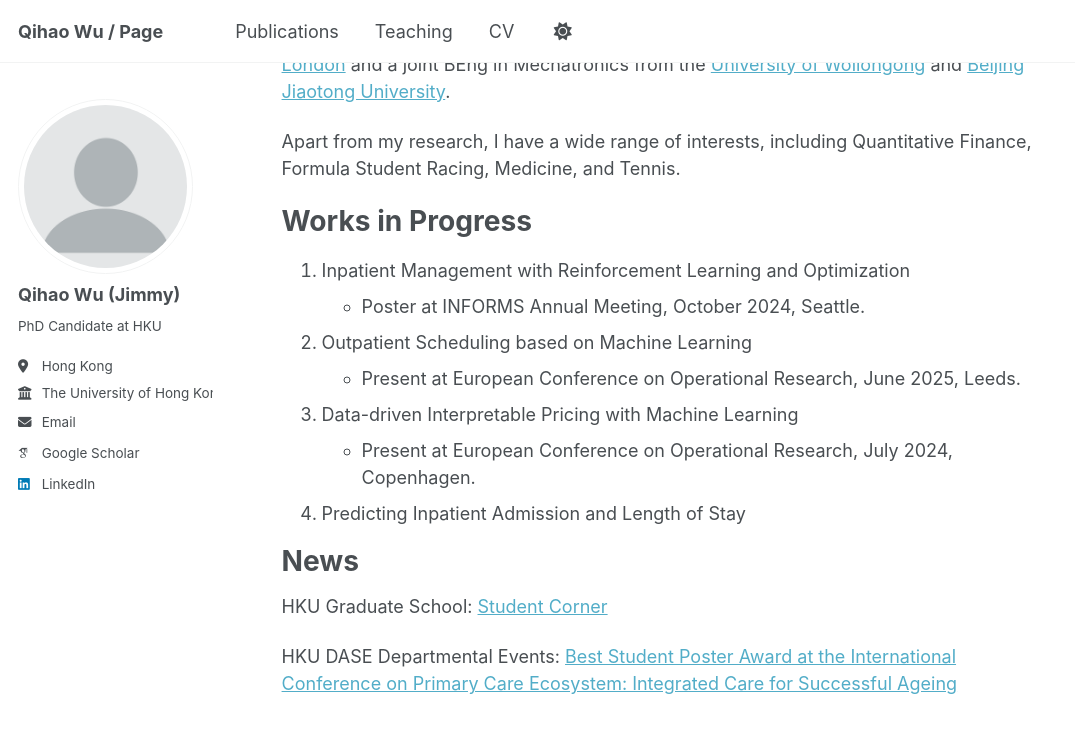
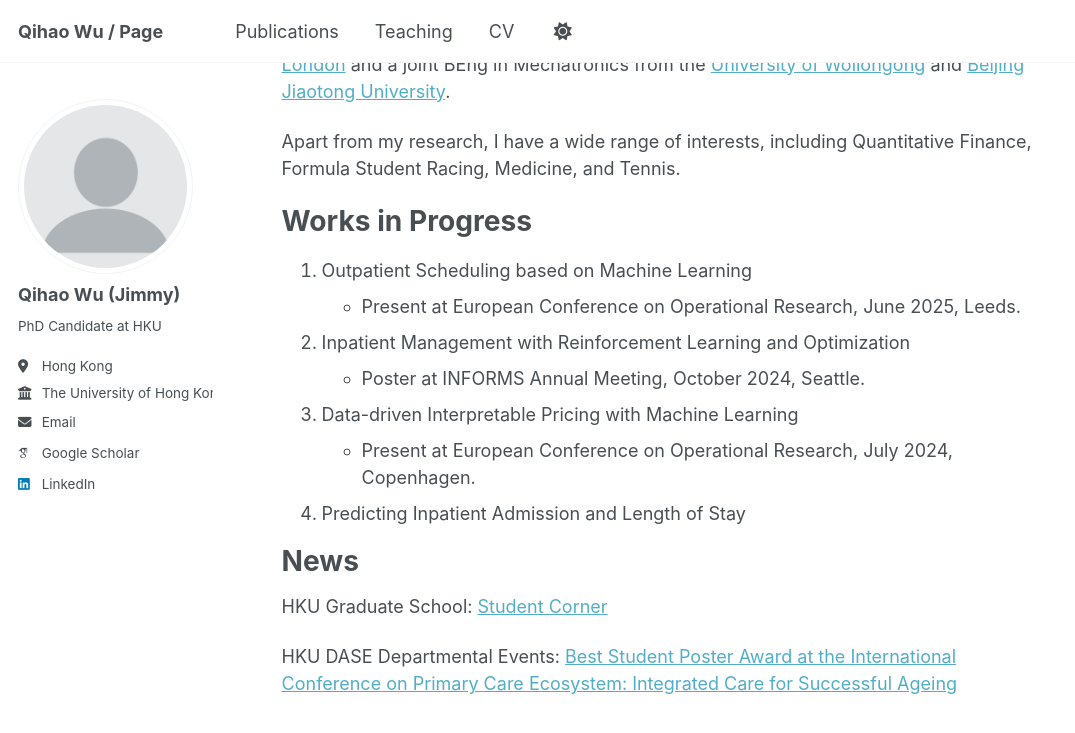
Before and after one commit to Qihao-Wu/bio, a Jekyll site: the page built from _pages/about.md, in a window 1280 px wide and 900 px high, scrolled down 319 px. Shown: the top 733 px of the window, without its empty margins (0-1075 px from the left). Built offline with Jekyll 4.4.1, drawn with Linux system fonts in a browser that asks for light colours; some web fonts are replaced.

```diff
--- a/_pages/about.md
+++ b/_pages/about.md
@@ -21,12 +21,12 @@ Apart from my research, I have a wide range of interests, including Quantitative
 
 Works in Progress
 ======
-1. Inpatient Management with Reinforcement Learning and Optimization
-  * Poster at INFORMS Annual Meeting, October 2024, Seattle.
+1. Outpatient Scheduling based on Machine Learning
+  * Present at European Conference on Operational Research, June 2025, Leeds.
 
 
-2. Outpatient Scheduling based on Machine Learning
-  * Present at European Conference on Operational Research, June 2025, Leeds.
+2. Inpatient Management with Reinforcement Learning and Optimization
+  * Poster at INFORMS Annual Meeting, October 2024, Seattle.
 
 
 3. Data-driven Interpretable Pricing with Machine Learning
@@ -41,4 +41,5 @@ News
 ======
 HKU Graduate School: [Student Corner](https://gradsch.hku.hk/news_and_events/newsletter/student-corner-qihao-wu-shares-insights-his-inspiring-research-visit)
 
+
 HKU DASE Departmental Events: [Best Student Poster Award at the International Conference on Primary Care Ecosystem: Integrated Care for Successful Ageing](https://www.dase.hku.hk/events/best-student-poster-award-at-the-international-conference-on-primary-care-ecosystem-integrated-care-for-successful-ageing)
```
